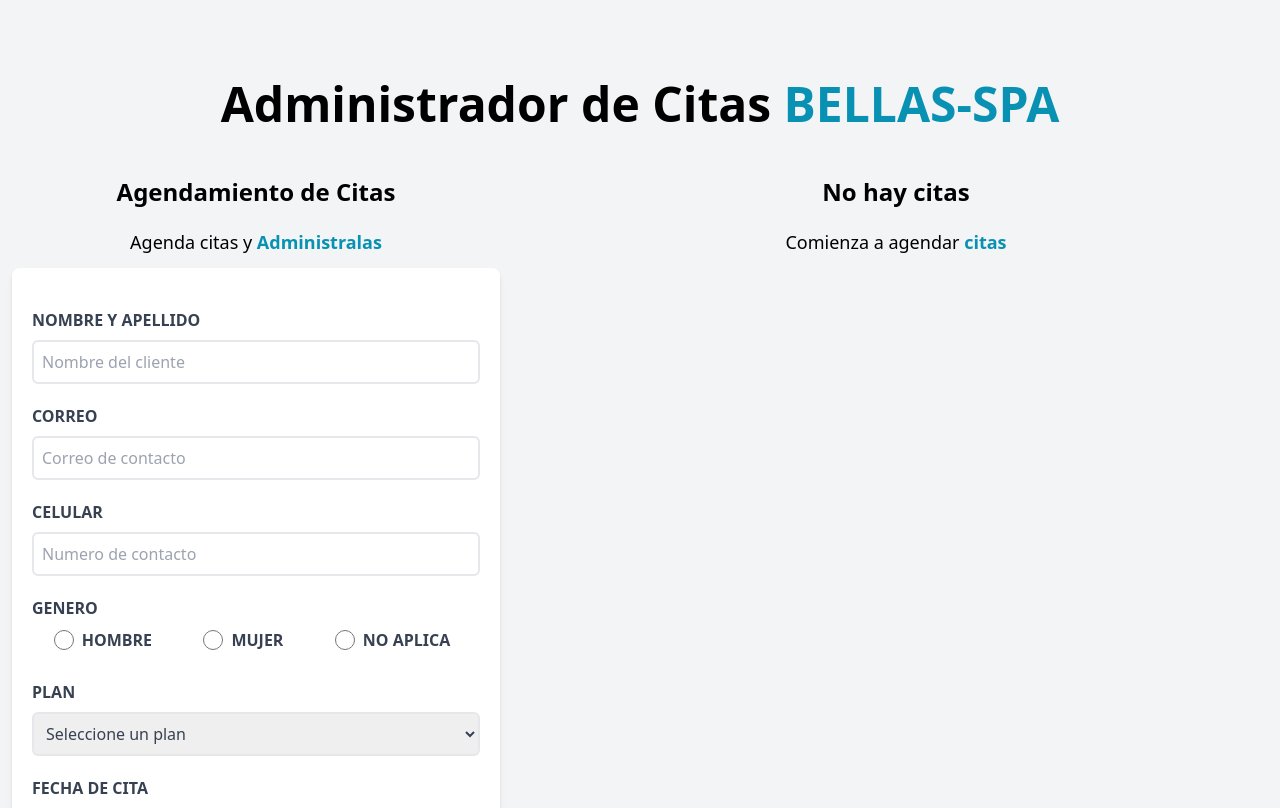
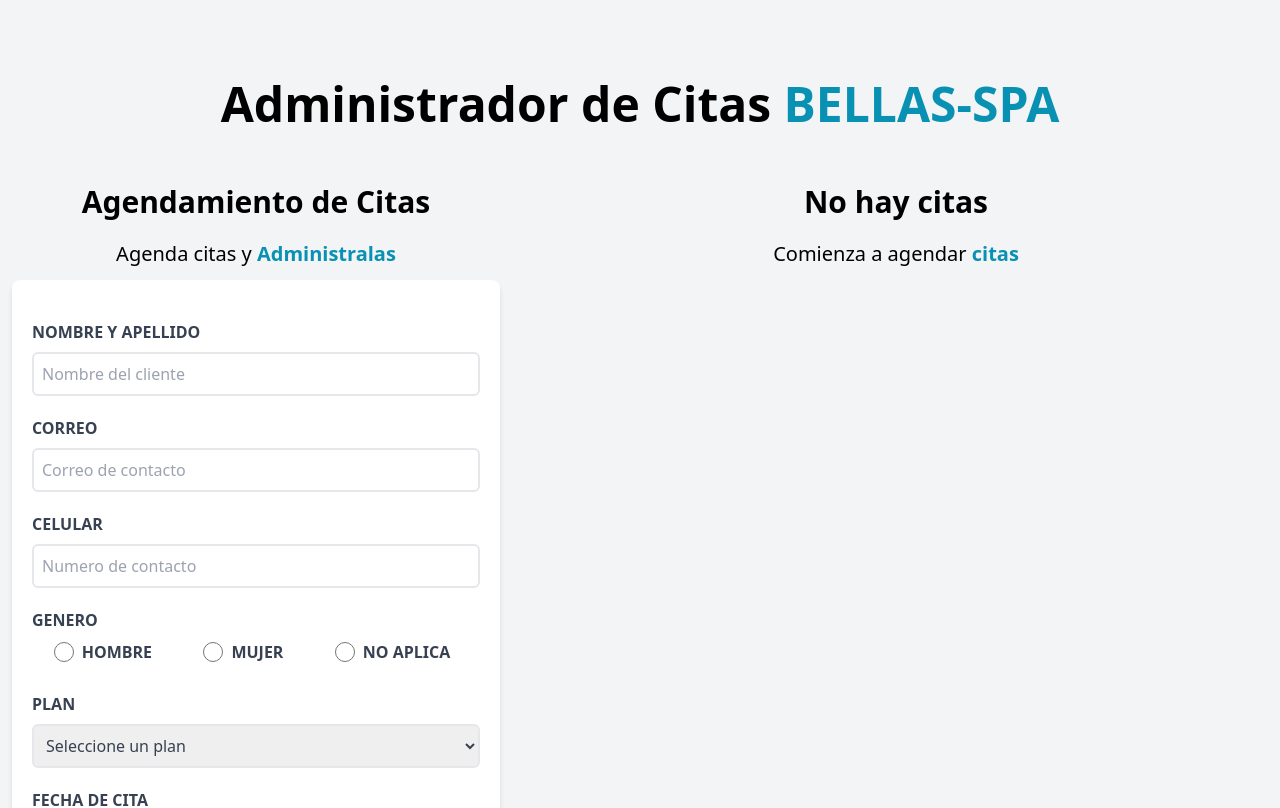
Before and after one commit to dlozanoc82/agenda-spa, a React (Vite) app: page / in a window 1280 px wide. Shown: the top 808 px of the page. Built offline with nearby package versions, Linux system fonts and the light colour scheme.

Commit message:
:lipstick: Actualizacion de estilos generales

```diff
--- a/src/App.jsx
+++ b/src/App.jsx
@@ -12,7 +12,7 @@ function App() {
         <div className="container mx-auto mt-20">
             <Header/>
 
-            <div className="mt-12 md:flex">
+            <div className="mt-14 md:flex">
                 <Formulario clientes={clientes} setClientes={setClientes} />
                 <ListaClientes clientes={clientes} setCliente={setCliente} />
             </div>
--- a/src/components/Formulario.jsx
+++ b/src/components/Formulario.jsx
@@ -72,8 +72,8 @@ function Formulario({clientes, setClientes}) {
 
     return (
         <div className="md:w-1/2 lg:w-2/5">
-            <h2 className="font-black text-2xl text-center">Agendamiento de Citas</h2>
-            <p className="text-lg mt-5 text-center">
+            <h2 className="font-black text-3xl text-center">Agendamiento de Citas</h2>
+            <p className="text-xl mt-5 text-center">
                 Agenda citas y {''}
                 <span className="text-cyan-600 font-bold">Administralas</span>
             </p>
--- a/src/components/ListaClientes.jsx
+++ b/src/components/ListaClientes.jsx
@@ -7,8 +7,8 @@ const ListaClientes = ({clientes, setCliente}) => {
 
         {clientes && clientes.length ? (
             <>
-                <h2 className="font-black text-2xl text-center">Listado de Citas</h2>
-                <p className="text-lg mt-5 text-center">
+                <h2 className="font-black text-3xl text-center">Listado de Citas</h2>
+                <p className="text-xl mt-5 text-center">
                     Administra las {''}
                     <span className="text-cyan-600 font-bold">Citas del SPA</span>
                 </p>
@@ -23,8 +23,8 @@ const ListaClientes = ({clientes, setCliente}) => {
             </>
         ): (
             <>
-                <h2 className="font-black text-2xl text-center">No hay citas</h2>
-                <p className="text-lg mt-5 text-center">
+                <h2 className="font-black text-3xl text-center">No hay citas</h2>
+                <p className="text-xl mt-5 text-center">
                     Comienza a agendar {''}
                     <span className="text-cyan-600 font-bold">citas</span>
                 </p>
```
